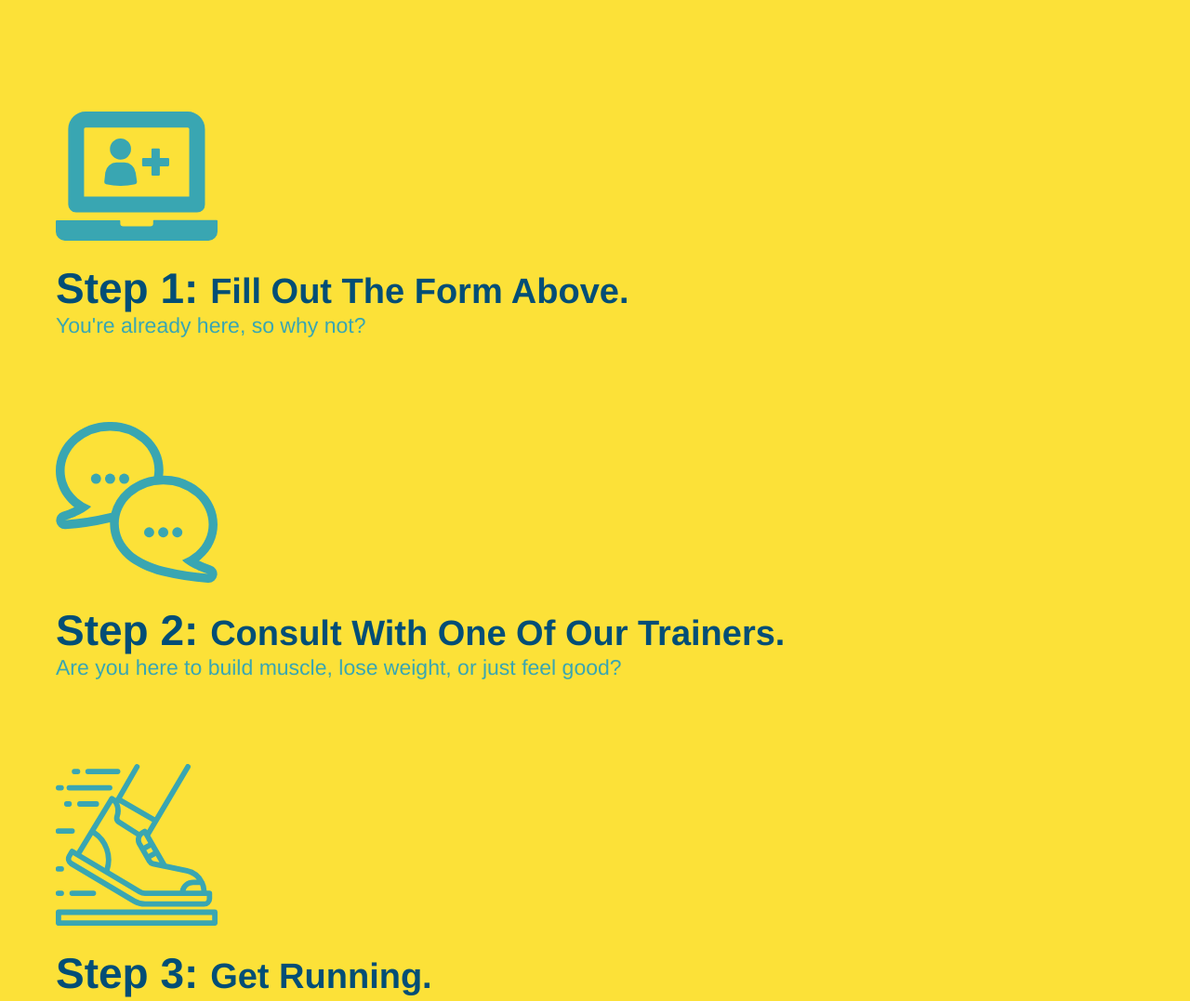
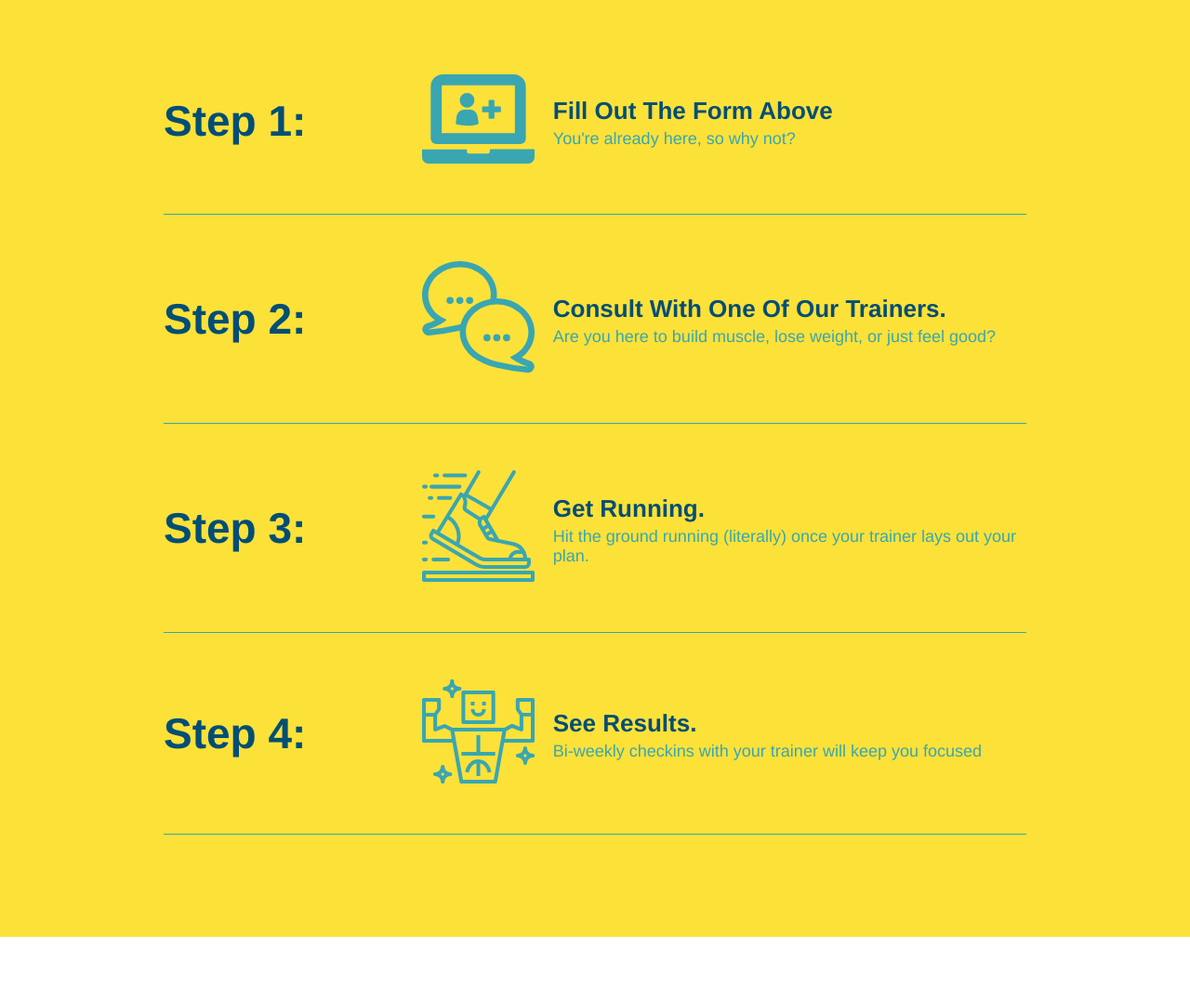
Before and after one commit to ZachFulmer/run-buddy_2.0, a plain HTML site: page index.html in a window 1280 px wide. Shown: the part 1260-2337 px from the top of the page at 93% size. Drawn offline with Linux system fonts and the light colour scheme.

Commit message:
add flexbox to the steps

```diff
--- a/assets/css/style.css
+++ b/assets/css/style.css
@@ -187,29 +187,53 @@ section {
 .steps {
   background: #fce138;
 }
-
-.steps div {
-  margin-bottom: 80px;
+.step{
+  margin: 50px auto;
+  padding-bottom: 50px;
+  width: 80%;
+  border-bottom: 1px solid #39a6b2;
+  display: flex;
+  flex-wrap: wrap;
+  align-items: center;
+  justify-content: space-between;
 }
 
-.steps img {
-  width: 15%;
-  margin: 10px 0;
+.step h3 {
+  color: #024e76;
+  font-size: 46px;
+  flex: 1 30%;
+
 }
 
-.steps h3 {
-  color: #024e76;
-  font-size: 46px;
-  margin-top: 10px;
+.step-info{
+  flex: 2 70%;
+  display: flex;
+  flex-wrap: wrap;
+  align-items: center;
 }
 
-.steps span {
-  font-size: 38px;
+.step-img{
+  flex: 1 12%;
+  margin-right: 20px;
 }
 
-.steps p {
+.step-img img{
+  max-width: 100%;
+}
+
+.step-text{
+  flex: 12;
+}
+
+.step-text p {
   color: #39a6b2;
-  font-size: 23px;
+  font-size: 18px;
+}
+
+.step-text h4{
+  font-size: 26px;
+  line-height: 1.5;
+  color: #024e76;
 }
 /* WHAT YOU DO STYLES END */
 
--- a/index.html
+++ b/index.html
@@ -93,25 +93,53 @@
           What You Do
         </h2>
       </div>
-      <div>
+      <div class="step">
+        <h3>Step 1:</h3>
+        <div class="step-info">
+          <div class="step-img">
             <img src="./assets/images/step-1.svg" alt="" />
-        <h3>Step 1: <span>Fill Out The Form Above.</span></h3>
+          </div>
+          <div class="step-text">
+            <h4>Fill Out The Form Above</h4>
             <p>You're already here, so why not?</p>
           </div>
-      <div>
+        </div>
+      </div>
+      <div class="step">
+        <h3>Step 2:</h3>
+        <div class="step-info">
+          <div class="step-img">
             <img src="./assets/images/step-2.svg" alt="" />
-        <h3>Step 2: <span>Consult With One Of Our Trainers.</span></h3>
+          </div>
+          <div class="step-text">
+            <h4>Consult With One Of Our Trainers.</h4>
             <p>Are you here to build muscle, lose weight, or just feel good?</p>
           </div>
-      <div>
+        </div>
+      </div>
+      <div class="step">
+        <h3>Step 3:</h3>
+        <div class="step-info">
+          <div class="step-img">
             <img src="./assets/images/step-3.svg" alt="" />
-        <h3>Step 3: <span>Get Running.</span></h3>
+          </div>
+          <div class="step-text">
+            <h4>Get Running.</h4>
             <p>Hit the ground running (literally) once your trainer lays out your plan.</p>
           </div>
-      <div>
+        </div>
+      </div>
+      <div class="step">
+        <h3>Step 4:</h3>
+        <div class="step-info">
+          <div class="step-img">
             <img src="./assets/images/step-4.svg" alt="" />
-        <h3>Step 4: <span>See Results.</span></h3>
+          </div>
+          <div class="step-text">
+            <h4>See Results.</h4>
             <p>Bi-weekly checkins with your trainer will keep you focused</p>
+          </div>
+        </div>
       </div>
     </section>
     <!-- "what you do" end -->
```
Lines whose indentation alone changed are shown as unchanged.
